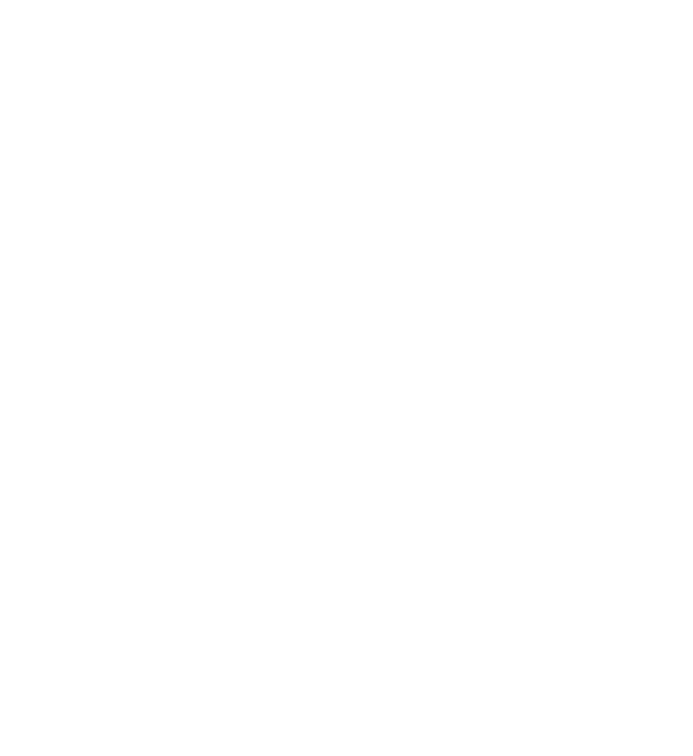
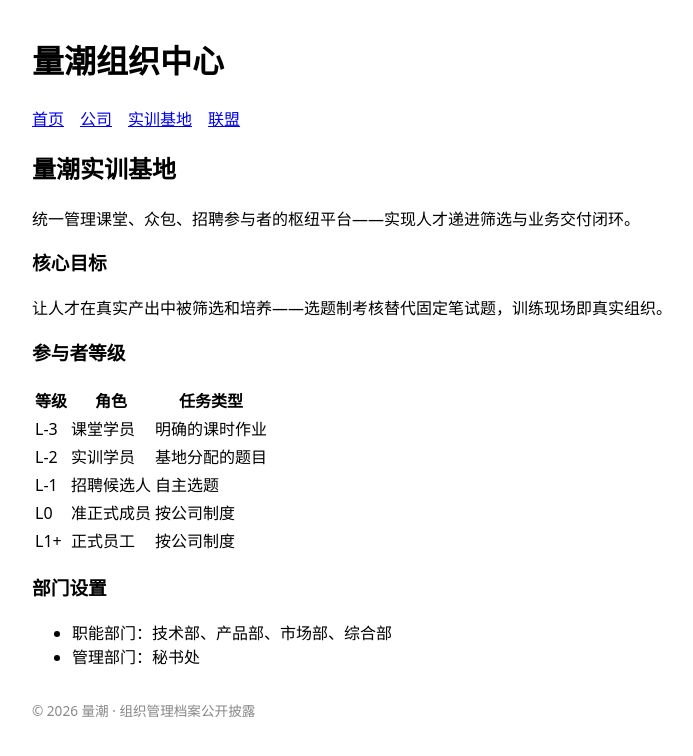
Before and after one commit to quanttide/qtorg, a React (Vite) app in the folder src/site/: page /qtacademy in a window 1280 px wide. Before the commit this address had no page. Shown: the top 756 px of the page, without its empty margins (128-821 px from the left). Built offline with nearby package versions, Linux system fonts and the light colour scheme.

Commit message:
refactor: 路由使用档案定义的名称
- /qttech → 量潮科技
- /qtacademy → 量潮实训基地
- /qtalliance → 量潮创新联盟

```diff
--- a/src/site/src/App.tsx
+++ b/src/site/src/App.tsx
@@ -7,9 +7,9 @@
         <h1>量潮组织中心</h1>
         <nav>
           <Link to="/">首页</Link>
-          <Link to="/company">公司</Link>
-          <Link to="/training-base">实训基地</Link>
-          <Link to="/alliance">联盟</Link>
+          <Link to="/qttech">公司</Link>
+          <Link to="/qtacademy">实训基地</Link>
+          <Link to="/qtalliance">联盟</Link>
         </nav>
       </header>
       <main>
--- a/src/site/src/main.tsx
+++ b/src/site/src/main.tsx
@@ -4,9 +4,9 @@
 import './index.css'
 import App from './App'
 import Home from './pages/Home'
-import Company from './pages/company'
-import TrainingBase from './pages/training-base'
-import Alliance from './pages/alliance'
+import Qttech from './pages/qttech'
+import Qtacademy from './pages/qtacademy'
+import Qtalliance from './pages/qtalliance'
 
 createRoot(document.getElementById('root')!).render(
   <StrictMode>
@@ -14,9 +14,9 @@
       <Routes>
         <Route path="/" element={<App />}>
           <Route index element={<Home />} />
-          <Route path="company" element={<Company />} />
-          <Route path="training-base" element={<TrainingBase />} />
-          <Route path="alliance" element={<Alliance />} />
+          <Route path="qttech" element={<Qttech />} />
+          <Route path="qtacademy" element={<Qtacademy />} />
+          <Route path="qtalliance" element={<Qtalliance />} />
         </Route>
       </Routes>
     </BrowserRouter>
--- a/src/site/src/pages/Home.tsx
+++ b/src/site/src/pages/Home.tsx
@@ -8,15 +8,15 @@
 
       <h3>组织体系</h3>
       <div className="org-cards">
-        <Link to="/company" className="org-card">
+        <Link to="/qttech" className="org-card">
           <h4>量潮科技</h4>
           <p>现行经营主体</p>
         </Link>
-        <Link to="/training-base" className="org-card">
+        <Link to="/qtacademy" className="org-card">
           <h4>量潮实训基地</h4>
           <p>人才培养枢纽</p>
         </Link>
-        <Link to="/alliance" className="org-card">
+        <Link to="/qtalliance" className="org-card">
           <h4>量潮创新联盟</h4>
           <p>盟友生态载体</p>
         </Link>
```
Also changed, not shown: src/site/src/pages/qtacademy/index.tsx (renamed from src/site/src/pages/training-base/index.tsx), src/site/src/pages/qtalliance/index.tsx (renamed from src/site/src/pages/alliance/index.tsx), src/site/src/pages/qttech/index.tsx (renamed from src/site/src/pages/company/index.tsx).
